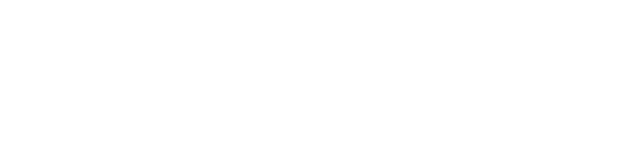
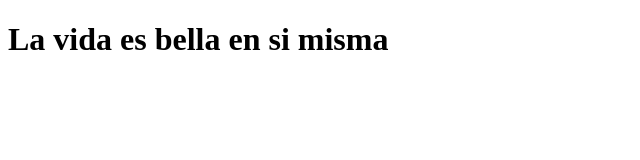
Before and after one commit to Zetnavrek/Falso-ejercicio-github, a plain HTML site: page index.html in a window 1280 px wide. Shown: the whole page, without its empty margins (0-640 px from the left). Drawn offline with Linux system fonts and the light colour scheme.

Commit message:
Se agrego titulo a todo el proyecto

```diff
--- a/index.html
+++ b/index.html
@@ -5,6 +5,7 @@
     <link rel="stylesheet" href="css/main.css">
 </head>
 <body>
+    <h1>La vida es bella en si misma</h1>
     <script src="./js/app.js"></script>
 </body>
 </html>
```
